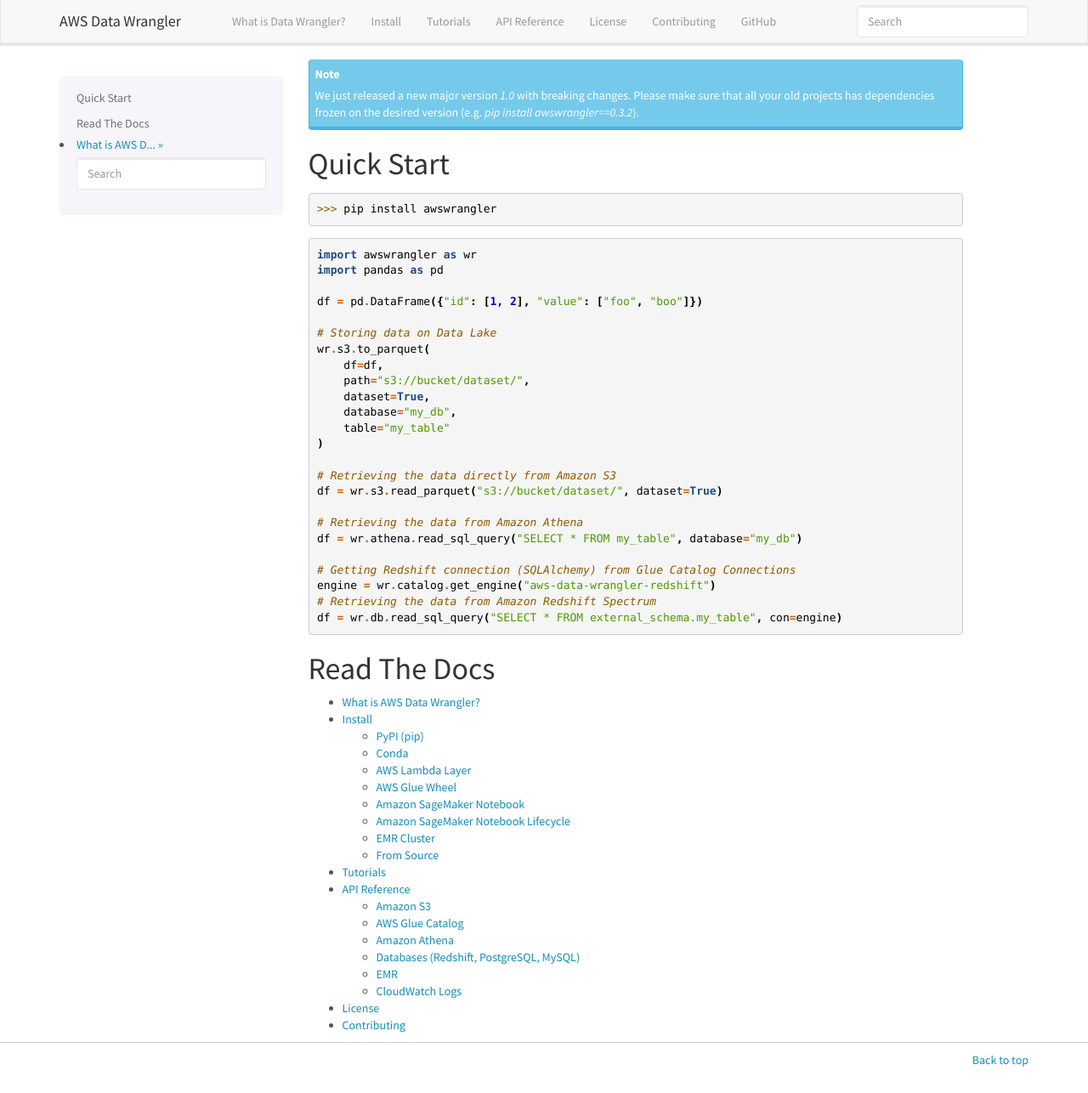
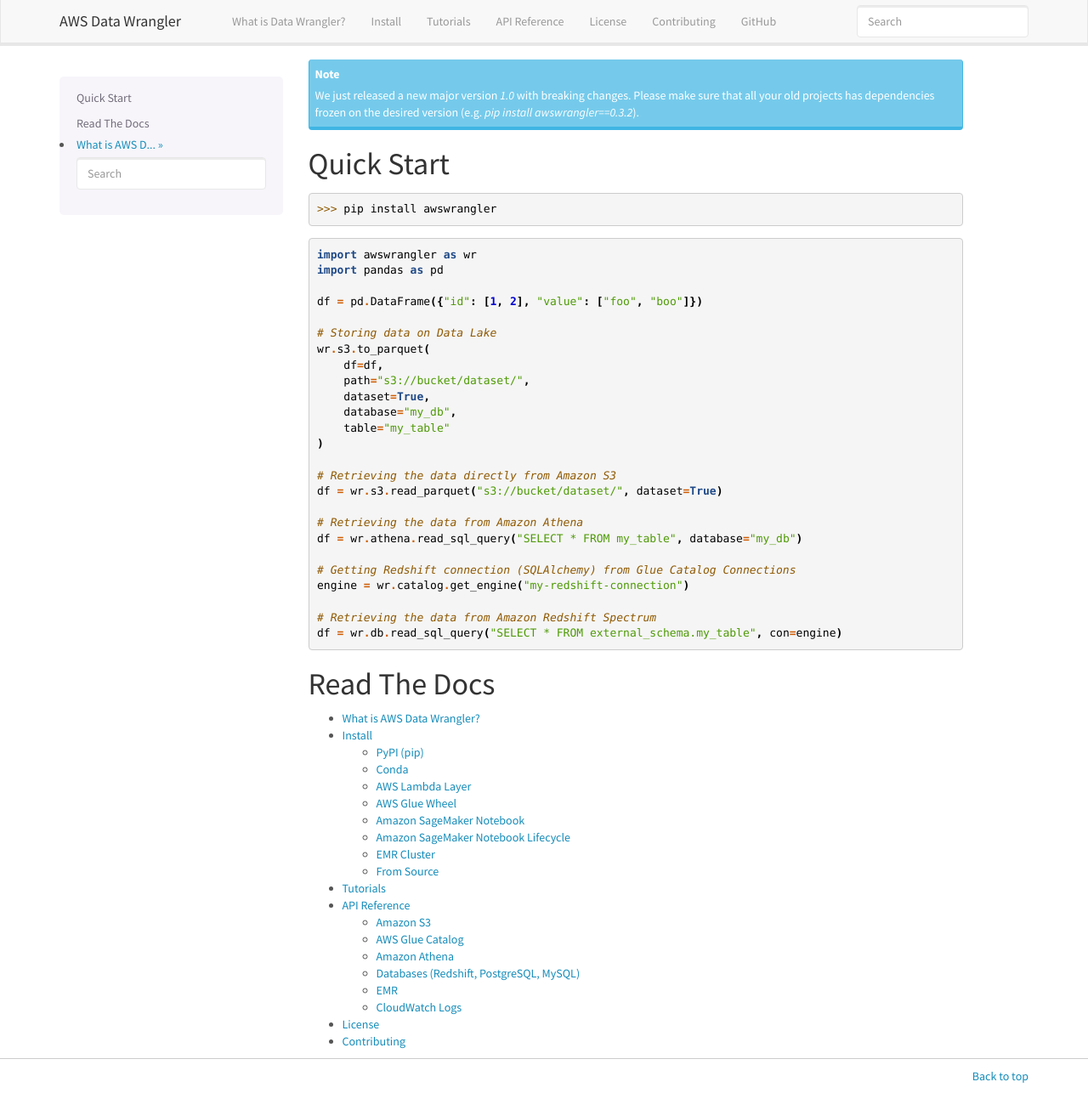
Before and after one commit to aws/aws-sdk-pandas, a Sphinx documentation site: the page built from docs/source/index.rst, in a window 1280 px wide and 1286 px high. Shown: the whole window at 85% size. Built offline with Sphinx 7.4.7, drawn with Linux system fonts in a browser that asks for light colours; the version number could not be read and is left out.

Commit message:
Improving the Quick Start example in the docs (again)

```diff
--- a/docs/source/index.rst
+++ b/docs/source/index.rst
@@ -28,7 +28,8 @@
     df = wr.athena.read_sql_query("SELECT * FROM my_table", database="my_db")
 
     # Getting Redshift connection (SQLAlchemy) from Glue Catalog Connections
-    engine = wr.catalog.get_engine("aws-data-wrangler-redshift")
+    engine = wr.catalog.get_engine("my-redshift-connection")
+
     # Retrieving the data from Amazon Redshift Spectrum
     df = wr.db.read_sql_query("SELECT * FROM external_schema.my_table", con=engine)
 
```
Also changed, not shown: README.md (+2 -1 lines).
